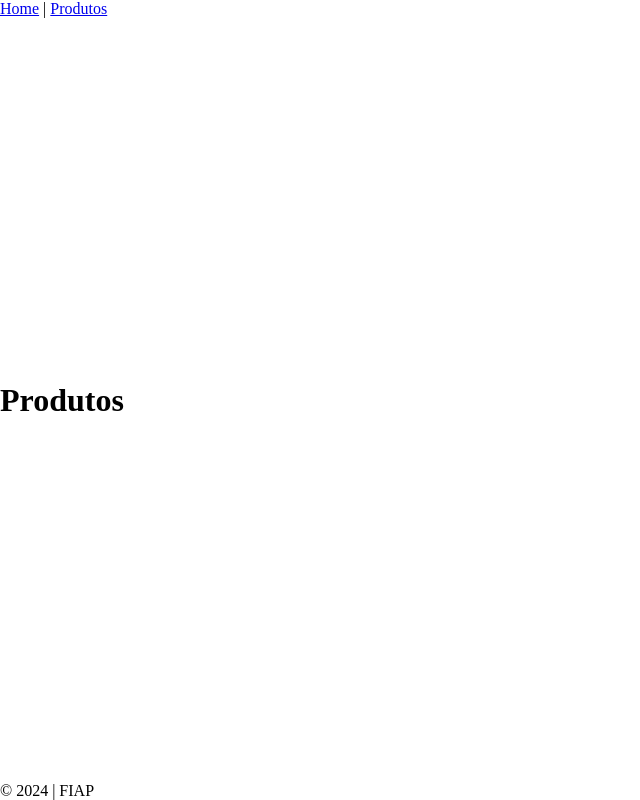
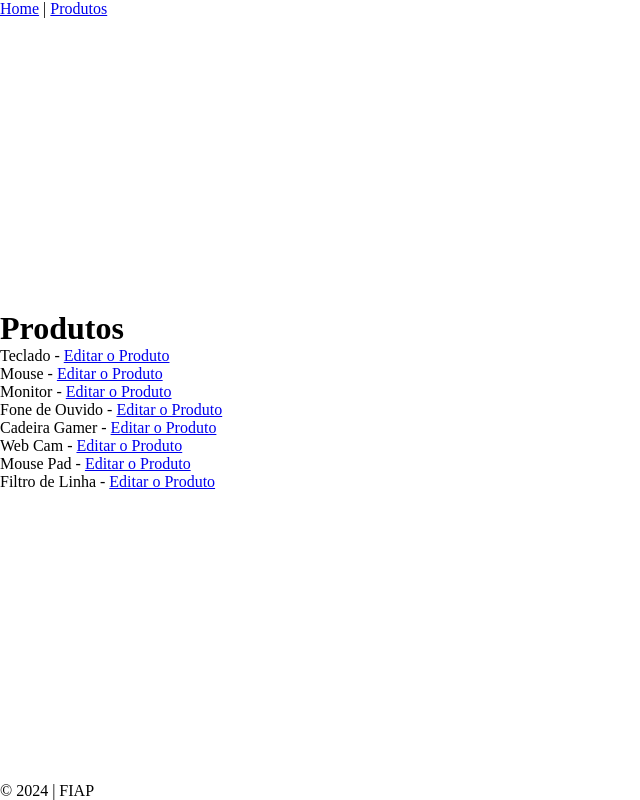
Before and after one commit to 1TDSPY-2024/aula-06-2sem, a React (Vite) app in the folder aula06/: page /produtos in a window 1280 px wide. Shown: the whole page, without its empty margins (0-640 px from the left). Built offline with nearby package versions, Linux system fonts and the light colour scheme.

Commit message:
Listando produtos

```diff
--- a/aula06/src/routes/Produtos/index.tsx
+++ b/aula06/src/routes/Produtos/index.tsx
@@ -1,7 +1,16 @@
+import { Link } from "react-router-dom"
+import styles from "../../App.module.css"
+import { listaprodutos } from "../../listaProduto"
+
 export default function Produtos() {
     return (
-        <div>
+        <div className={styles.produtos}>
             <h1>Produtos</h1>
+            {listaprodutos.map((prod)=>(
+                <div key={prod.id}>
+                    {prod.nome} - <Link to={`/editar-produto/:${prod.id}`}>Editar o Produto</Link>
+                </div>
+            ))}
         </div>
     )
 }
```
